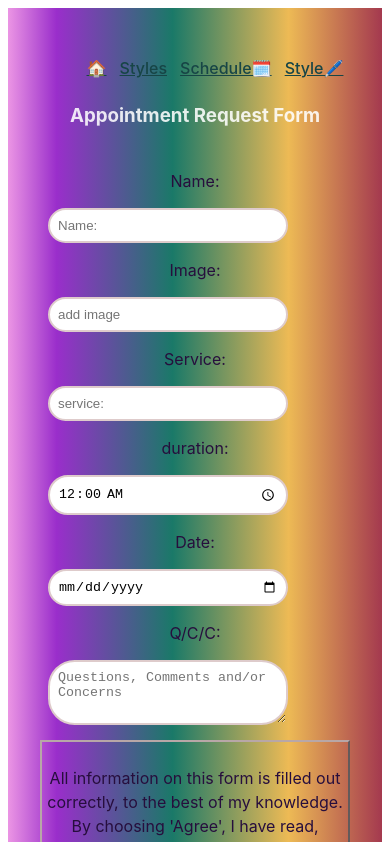
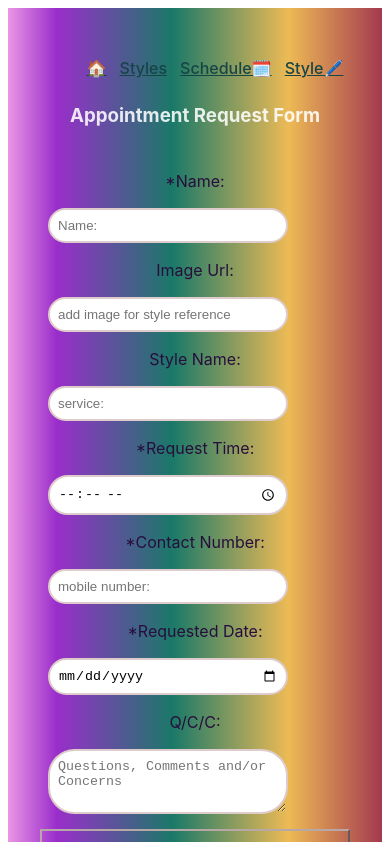
Before and after one commit to anickacodes/FrontEnd_Portfolio_Project, a React (Vite) app: page /styles/new in a window 390 px wide. Shown: the top 842 px of the page. Built offline with nearby package versions, Linux system fonts and the light colour scheme; no server answers.

Commit message:
responsiveness, styling, clceanup

```diff
--- a/src/components/BookStyleForm.jsx
+++ b/src/components/BookStyleForm.jsx
@@ -7,8 +7,9 @@ const AddStyleForm = () => {
     name: "",
     image_url: "",
     service: "",
+    phone: '',
     date: "",
-    duration: "00:00:00",
+    duration: "",
     description: "",
     agreement: "",
   });
@@ -49,25 +50,26 @@ const AddStyleForm = () => {
       <div>
         <h3> Appointment Request Form </h3>
         <form className="book-form" onSubmit={handleSubmit}>
-          <label htmlFor="name"> Name: </label>
+          <label htmlFor="name"> *Name: </label>
           <input
             type="text"
             id="name"
             onChange={(se) => handleInputs(se)}
             value={form.name}
             placeholder="Name: "
+            required
           />
 
-          <label htmlFor="image"> Image: </label>
+          <label htmlFor="image"> Image Url: </label>
           <input
             type="url"
             id="image_url"
             onChange={(se) => handleInputs(se)}
             value={form.image_url}
-            placeholder="add image"
+            placeholder="add image for style reference"
           />
 
-          <label htmlFor="service"> Service: </label>
+          <label htmlFor="service"> Style Name: </label>
           <input
             type="text"
             id="service"
@@ -76,7 +78,7 @@ const AddStyleForm = () => {
             placeholder="service: "
           />
 
-          <label htmlFor="duration"> duration: </label>
+          <label htmlFor="duration"> *Request Time: </label>
           <input
             type="time"
             id="duration"
@@ -85,7 +87,19 @@ const AddStyleForm = () => {
             placeholder="duration: "
           />
 
-          <label htmlFor="date"> Date: </label>
+
+<label htmlFor="phone"> *Contact Number: </label>
+          <input
+            type="tel"
+            id="phone"
+            onChange={(se) => handleInputs(se)}
+            value={form.phone}
+            placeholder="mobile number: "
+            required
+          />
+
+
+          <label htmlFor="date"> *Requested Date: </label>
           <input
           id="date"
             type="date"
@@ -118,7 +132,7 @@ const AddStyleForm = () => {
                 All information on this form is filled out correctly, to the
                 best of my knowledge. By choosing 'Agree', I have read,
                 understand and agree to the{" "}
-                <Link href="/terms">Terms & Conditions</Link>.
+                <Link to="/terms">Terms & Conditions</Link>.
               </span>
               <br />
 
--- a/src/components/StylesList.jsx
+++ b/src/components/StylesList.jsx
@@ -10,6 +10,7 @@ const StylesList = () => {
   const [styles, setStyles] = useState([]);
 
   useEffect(() => {
+    let apiFetchTimeout;
     const fetchLocalData = async () => {
       try {
         setStyles(localData);
@@ -19,8 +20,14 @@ const StylesList = () => {
       }
     };
 
+    apiFetchTimeout = setTimeout(() => {
+      // If the timeout is reached, invoke fetchLocalData
+      fetchLocalData();
+    }, 20000);
+
     fetch(`${API}/styles`)
       .then((r) => {
+        clearTimeout(apiFetchTimeout);
         if (!r.ok) {
           throw new Error("Network response was not ok");
         }
@@ -29,7 +36,7 @@ const StylesList = () => {
       .then((data) => setStyles(data))
       .catch((apiError) => {
         console.error("Error fetching from API", apiError);
-        fetchLocalData();
+        // fetchLocalData();
       });
   }, [API, navigate]);
 
--- a/src/data/styles.json
+++ b/src/data/styles.json
@@ -15,7 +15,7 @@
   "duration": "01:30:00",
   "description": " ",
   "price": "185",
-    "image_url": "https://encrypted-tbn0.gstatic.com/images?q=tbn:ANd9GcQ8Y1HX7iJld9wWgF3w02HSljH7yAIBG8gGzA&usqp=CAU"
+  "image_url": "https://static.glossgenius.com/public/service/6b5caba1803bab28b07b06091c24a1df817892c0/image/2584441c77e7835f33f58d42f95bdc9a.jpg"
   },
   {
   "id": 3,
@@ -24,7 +24,7 @@
   "duration": "01:45:00",
   "description": " ",
   "price": "100",
-    "image_url": "https://i0.wp.com/www.atsavvy.com/wp-content/uploads/2022/01/53121B52-3A31-4267-87DE-2DDE37B9DCF2-scaled.jpeg?resize=1020%2C1275&ssl=1"
+  "image_url": "https://braidhairstyles.com/wp-content/uploads/2022/08/Spring-Twists-Crochet-Hair-819x1024.jpeg"
   },
   {
   "id": 4,
@@ -60,7 +60,7 @@
   "duration": "00:20:00",
   "description": " ",
   "price": "45",
-    "image_url": "https://encrypted-tbn0.gstatic.com/images?q=tbn:ANd9GcS1Ny22M8jvP2c2cjVCNwacvz680CNuNWOwECWn_beAngc9x2qMiukoRpUVtK64C_iH9pY&usqp=CAU"
+  "image_url": "https://images.squarespace-cdn.com/content/v1/5cda18bc840b16b1970eb444/1592196138415-X8TUYVTK379T2G2ZTIWH/IMG_1741.jpg"
   },
   {
   "id": 8,
@@ -69,7 +69,7 @@
   "duration": "00:30:00",
   "description": " ",
   "price": "55",
-    "image_url": "https://encrypted-tbn0.gstatic.com/images?q=tbn:ANd9GcRj0BK4d8LJRIWdYbYYe1LtMXRGDgBHTzmOecrA1lvsdefZDfyWlprfV5ViHlgMPCxDqvQ&usqp=CAU"
+  "image_url": "https://encrypted-tbn0.gstatic.com/images?q=tbn:ANd9GcS1Ny22M8jvP2c2cjVCNwacvz680CNuNWOwECWn_beAngc9x2qMiukoRpUVtK64C_iH9pY&usqp=CAU"
   },
   {
   "id": 9,
@@ -77,16 +77,52 @@
   "service": "Starter Locs",
   "duration": "01:35:00",
   "description": " ",
-    "price": "80",
-    "image_url": "https://encrypted-tbn0.gstatic.com/images?q=tbn:ANd9GcRj0BK4d8LJRIWdYbYYe1LtMXRGDgBHTzmOecrA1lvsdefZDfyWlprfV5ViHlgMPCxDqvQ&usqp=CAU"
+  "price": "75",
+  "image_url": "https://i.pinimg.com/736x/f6/8e/67/f68e676f297d6f37c5298aae39aad2b4.jpg"
   },
   {
   "id": 10,
   "category": "Natural",
-    "service": "Loc Retwist",
+  "service": "Loc Palm Retwist",
   "duration": "01:05:00",
   "description": " ",
-    "price": "100",
-    "image_url": "https://i0.wp.com/www.atsavvy.com/wp-content/uploads/2022/01/53121B52-3A31-4267-87DE-2DDE37B9DCF2-scaled.jpeg?resize=1020%2C1275&ssl=1"
+  "price": "90",
+  "image_url": "https://static.glossgenius.com/public/service/1105054/image/image.jpg"
+  },
+  {
+  "id": 11,
+  "category": "test",
+  "service": "test",
+  "duration": "20:20:20",
+  "description": "test ",
+  "price": "205",
+  "image_url": "https://encrypted-tbn0.gstatic.com/images?q=tbn:ANd9GcTL8v8hBd0f5H53LQ-BGcircjRALai9ETD4bg&usqp=CAU"
+  },
+  {
+  "id": 12,
+  "category": null,
+  "service": "",
+  "duration": "04:02:00",
+  "description": "",
+  "price": null,
+  "image_url": ""
+  },
+  {
+  "id": 13,
+  "category": null,
+  "service": "shampoo",
+  "duration": "12:04:00",
+  "description": "",
+  "price": null,
+  "image_url": "https://target.scene7.com/is/image/Target/GUEST_be4a1f06-300e-4214-8fae-629de0fb2beb?qlt=65&fmt=webp&hei=350&wid=350"
+  },
+  {
+  "id": 18,
+  "category": null,
+  "service": "condition -test",
+  "duration": "10:00:00",
+  "description": "",
+  "price": null,
+  "image_url": "https://img.freepik.com/free-vector/realistic-broken-prison-bars-isolated-transparent-background-jail-break-concept_33099-417.jpg?w=1480&t=st=1699514711~exp=1699515311~hmac=cbac2302a0eea7786f30d5ece8e187d0d3b7c168bbcf77f1150273cc2f11a4ea"
   }
   ]
--- a/src/pages/Disclosure.jsx
+++ b/src/pages/Disclosure.jsx
@@ -11,12 +11,12 @@ const Disclosure = () => {
         </span>
         <span className="important-point">1. Booking and Deposit:</span> A
         non-refundable deposit of 25% is required for all appointments. The
-        deposit will be deducted from the total cost of the service. <br />
+        deposit will be deducted from the total cost of the service.
         <span className="important-point">2: Appointment Booking:</span> Clients
         are required to book appointments at least 24 hours in advance. Same-day
         appointments (booked between 24 and 7 hours before the scheduled time)
         will incur an additional fee of $20.
-        <br />
+
         <span className="important-point">3: Contact Information:</span> Clients
         must provide accurate contact information, including a valid phone
         number and email address. This information will be used to confirm
@@ -28,7 +28,7 @@ const Disclosure = () => {
         [CLN Stylez] is a traveling stylist offering services within NYC metro
         (any location accessible by MTA/Metro North or within 20min travel time
         of MTA) and Jersey City. No extra travel fees are applied, as they are
-        included in style pricing. <br />
+        included in style pricing.
         <span className="important-point">5: Cancellation Policy:</span> Clients
         are required to provide a minimum of 24 hours' notice for appointment
         cancellations.
@@ -38,26 +38,26 @@ const Disclosure = () => {
             forfeiture of the deposit.
           </em>
         </b>
-        <br />
+
         <span className="important-point">6: Rescheduling:</span> Clients may
         reschedule appointments with a minimum of 24 hours' notice without
         losing their deposit. Rescheduling within 24 hours may be subject to an
-        additional fee. <br />
+        additional fee.
         <span className="important-point">7: Late Arrivals:</span> Clients are
         expected to be ready on time for their appointments. Start times more
         than 15 minutes late may result in a rescheduling of the appointment OR
-        late fee of $10. <br />
+        late fee of $10.
         <span className="important-point">8: Service Satisfaction:</span> If
         clients are dissatisfied with the service provided, they are encouraged
         to communicate their concerns during the appointment for immediate
-        resolution. <br />
+        resolution.
         <span className="important-point">9: Stylist Discretion:</span> Our
         stylists reserve the right to refuse service to clients for any reason.
         We prioritize a positive and respectful environment for both clients and
-        staff. <br />
+        staff.
         <span className="important-point">10: Health and Safety:</span> Clients
         must disclose any relevant health or allergy information that may affect
-        the services provided. <br />
+        the services provided.
         <span className="important-point">11: Agreement Acceptance:</span> By
         booking an appointment with [CLN Stylez], clients acknowledge and agree
         to abide by these terms and conditions.
--- a/src/styles/Disclosure.css
+++ b/src/styles/Disclosure.css
@@ -1,14 +1,17 @@
 .terms_container {
+    display: flex;
+    flex-direction: column;
+
     max-width: fit-content;
-    margin: auto;
-    padding: 11px;
+    margin: 50px;
+    padding: 24px;
     border: 5px groove rgb(41, 41, 41);
     font-size: larger;
 }
 
 .terms_header,
 .self-made {
-    color: rgb(125, 43, 163);
+    color: rgb(248, 231, 255);
 }
 
 .terms_section {
```
Lines whose indentation alone changed are shown as unchanged.
